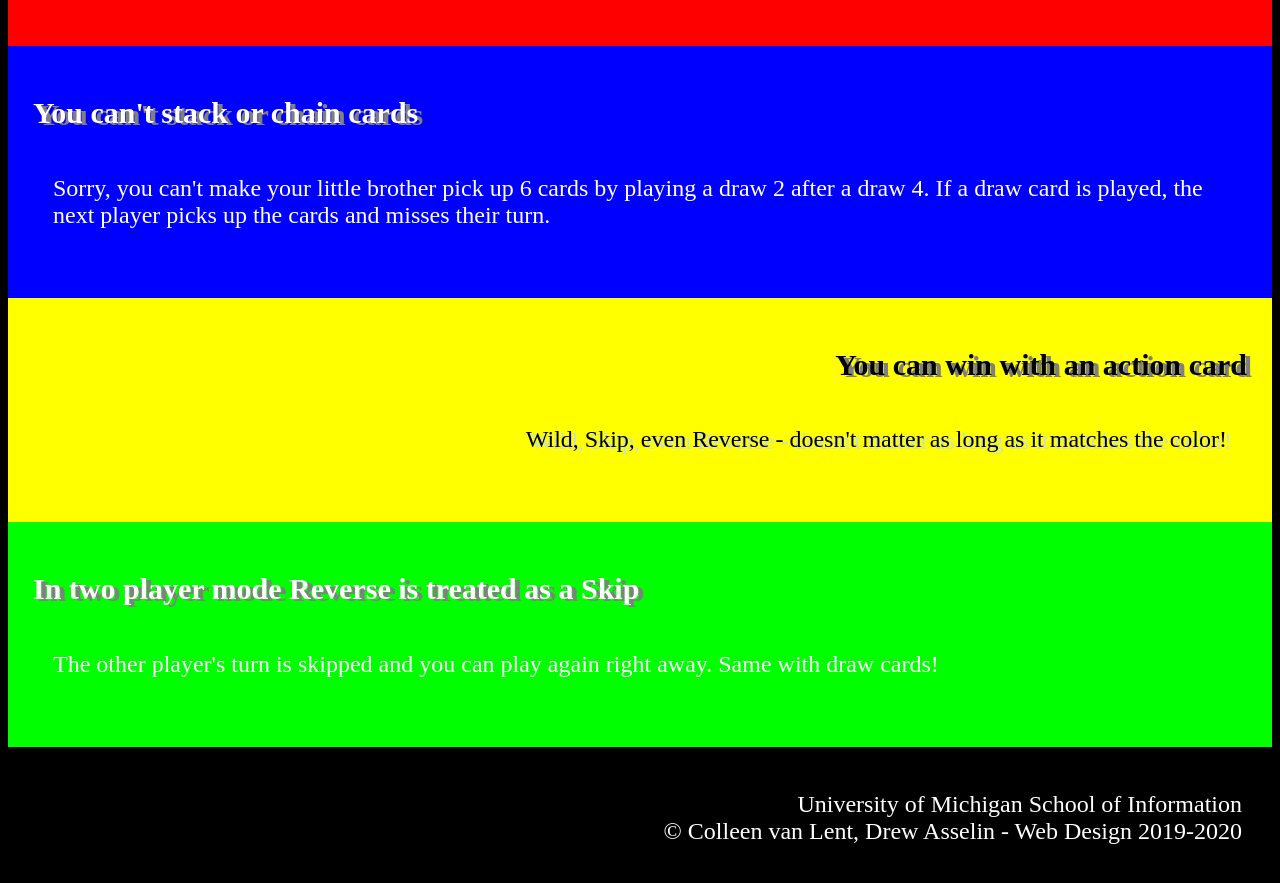
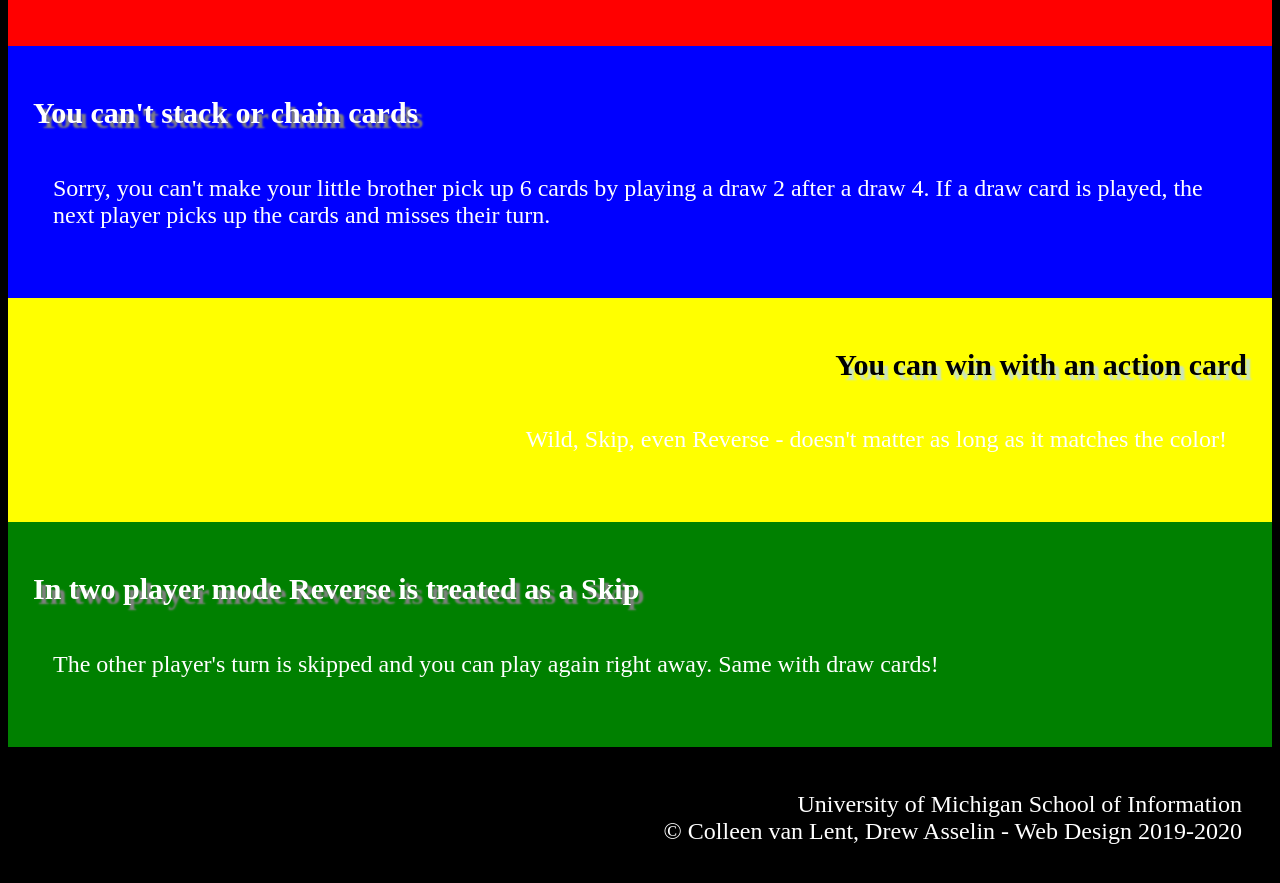
Before and after one commit to benjaminmillunchick/homework2, a plain HTML site: page index.html in a window 1280 px wide. Shown: the part 1013-1896 px from the top of the page. Drawn offline with Linux system fonts and the light colour scheme.

Commit message:
Add files via upload

```diff
--- a/css/style.css
+++ b/css/style.css
@@ -5,7 +5,7 @@ h1 {
 
 h2 {
     font-size: 30px;
-    text-shadow: 5px 2px #808080;
+    text-shadow: 5px 5px 2px #808080;
 }
 
 p {
@@ -37,22 +37,27 @@ div {
 #blue {
     background: #0000ff;
     text-align: left;
-
 }
 
 #yellow {
     background: #ffff00;
     text-align: right;
-    color : #000000;
-    text-shadow: 5px 2px #c7e2c7;
+}
+
+#yellow h2{
+    color: #000000;
+    text-shadow: 5px 5px 2px #c7e2c7;
 }
 
 #green {
-    background: #00ff00;
+    background: #008000;
     text-align: left;
 }
 
 footer{
     text-align: right;
     padding-right: 10px;
+    padding-left: 0px;
+    padding-bottom: 10px;
+    padding-top: 0px;
 }
```
